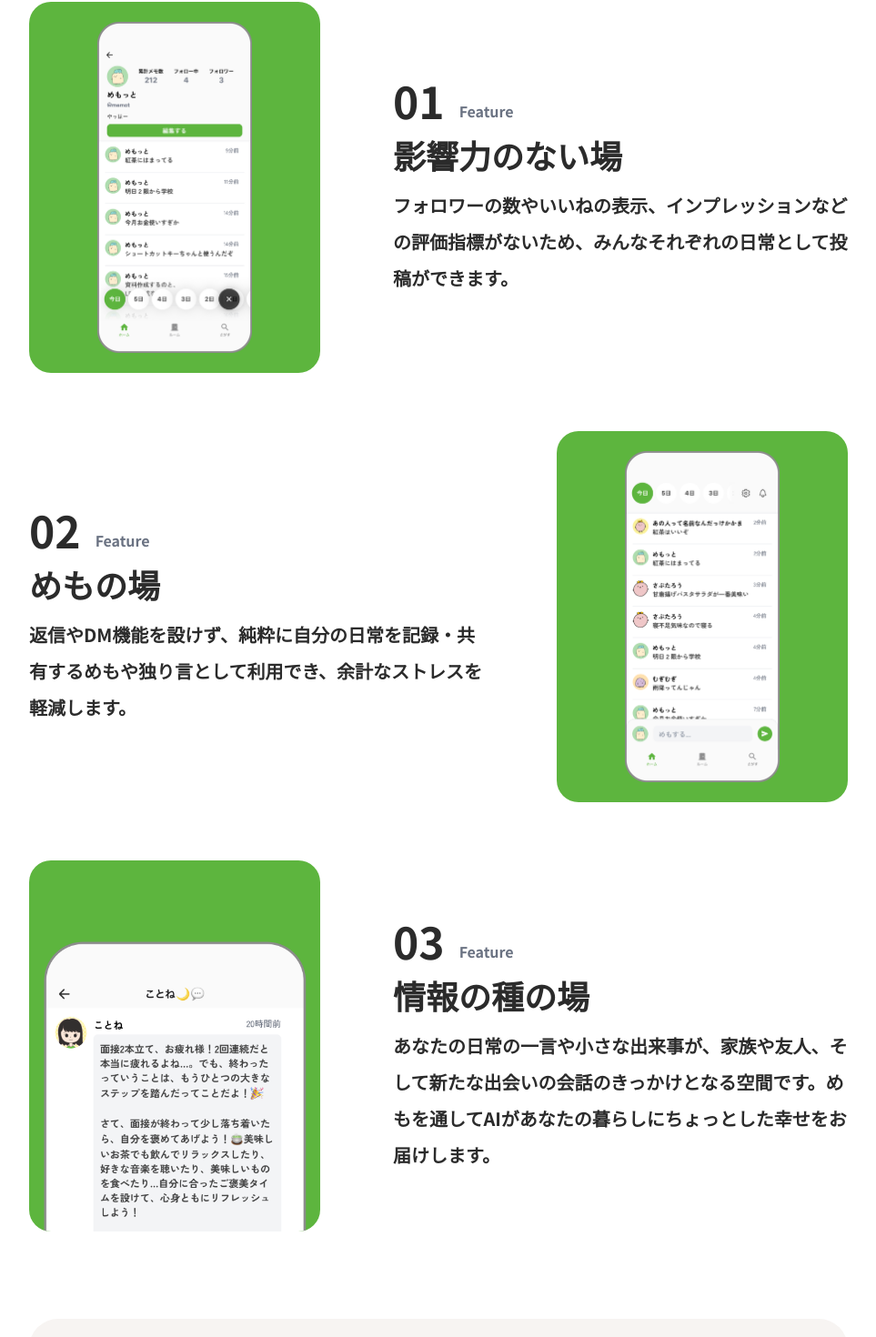
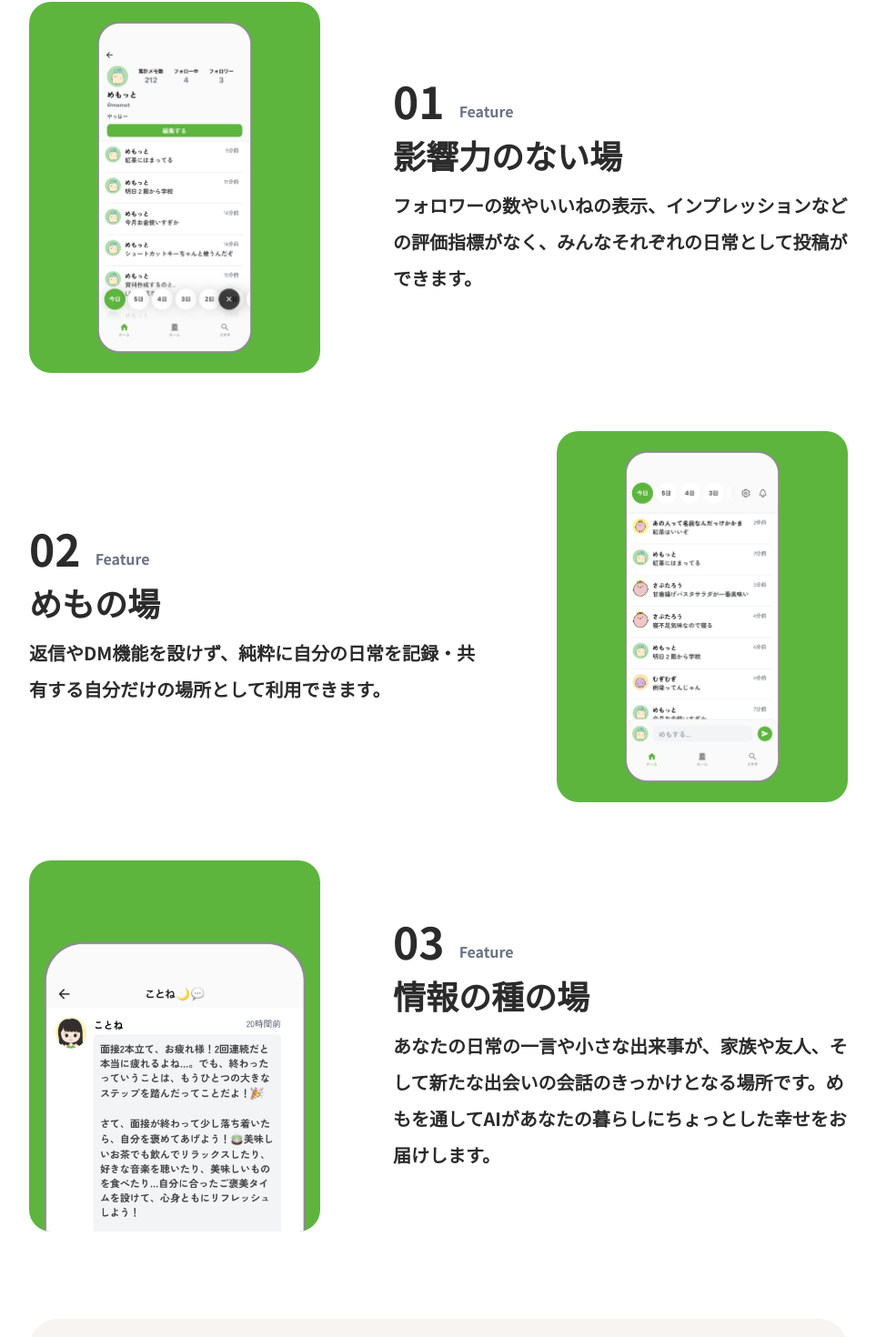
Before and after one commit to memot-app/memot, a Next.js app: page / in a window 1280 px wide. Shown: the part 1430-2900 px from the top of the page at 91% size, without its empty margins (158-1121 px from the left). Built offline with nearby package versions, Linux system fonts and the light colour scheme; no server answers.

Commit message:
fix：ogpと細かいテキストを修正

```diff
--- a/src/app/layout.tsx
+++ b/src/app/layout.tsx
@@ -2,6 +2,10 @@ import type { Metadata } from "next";
 import "./globals.css";
 import { Noto_Sans_JP } from 'next/font/google'
 import { GoogleAnalytics } from "@next/third-parties/google";
+import getConfig from "next/config";
+
+const { publicRuntimeConfig } = getConfig();
+const siteUrl = publicRuntimeConfig.siteUrl;
 
 const notoSansJp = Noto_Sans_JP({
   subsets: ['latin'],
@@ -10,16 +14,12 @@ const notoSansJp = Noto_Sans_JP({
 })
 
 export const metadata: Metadata = {
-  metadataBase:
-    process.env.NEXT_PUBLIC_VERCEL_ENV === "production"
-      ? new URL("https://lp.memot.app")
-      : undefined,
   title: "めもっと",
   description: "気取らず、つづる。“めも” を通じて暮らしをそっと分かち合える、めも共有サービス。",
   openGraph: {
     title: "めもっと",
     description: "気取らず、つづる。“めも” を通じて暮らしをそっと分かち合える、めも共有サービス。",
-    images: `/images/lp/ogp.png`,
+    images: `${siteUrl}/images/lp/ogp.png`,
     locale: "ja_JP",
     type: "website",
   },
@@ -27,7 +27,7 @@ export const metadata: Metadata = {
     card: "summary_large_image",
     title: "めもっと",
     description: "気取らず、つづる。“めも” を通じて暮らしをそっと分かち合える、めも共有サービス。",
-    images: `/images/lp/ogp.png`,
+    images: `${siteUrl}/images/lp/ogp.png`,
   },
 };
 
--- a/src/app/page.tsx
+++ b/src/app/page.tsx
@@ -62,10 +62,10 @@ export default function LpPage() {
                 <Image src={"/images/lp/feature/feature_1.png"} alt="Webut Logo" width={170} height={160} />
               </div>
             </div>
-            <Lptext title_num={"01"} title={"影響力のない場"} text={`フォロワーの数やいいねの表示、インプレッションなどの評価指標がないため、みんなそれぞれの日常として投稿ができます。`}/>
+            <Lptext title_num={"01"} title={"影響力のない場"} text={`フォロワーの数やいいねの表示、インプレッションなどの評価指標がなく、みんなそれぞれの日常として投稿ができます。`}/>
           </div>
           <div className='flex flex-col-reverse items-center gap-10 md:flex-row md:gap-20'>
-            <Lptext title_num={"02"} title={"めもの場"} text={`返信やDM機能を設けず、純粋に自分の日常を記録・共有するめもや独り言として利用でき、余計なストレスを軽減します。`}/>
+            <Lptext title_num={"02"} title={"めもの場"} text={`返信やDM機能を設けず、純粋に自分の日常を記録・共有する自分だけの場所として利用できます。`}/>
             <div className="flex flex-col space-y-8">
               <div className="w-80 h-102 bg-primary rounded-3xl flex items-center justify-center overflow-hidden">
                 <Image src={"/images/lp/feature/feature_2.png"} alt="Webut Logo" width={170} height={160} />
@@ -78,7 +78,7 @@ export default function LpPage() {
                 <Image src={"/images/lp/feature/feature_3.png"} alt="Webut Logo" width={300} height={160}/>
               </div>
             </div>
-            <Lptext title_num={"03"} title={"情報の種の場"} text={`あなたの日常の一言や小さな出来事が、家族や友人、そして新たな出会いの会話のきっかけとなる空間です。めもを通してAIがあなたの暮らしにちょっとした幸せをお届けします。`}/>
+            <Lptext title_num={"03"} title={"情報の種の場"} text={`あなたの日常の一言や小さな出来事が、家族や友人、そして新たな出会いの会話のきっかけとなる場所です。めもを通してAIがあなたの暮らしにちょっとした幸せをお届けします。`}/>
           </div>
         </div>
       </section>
```
